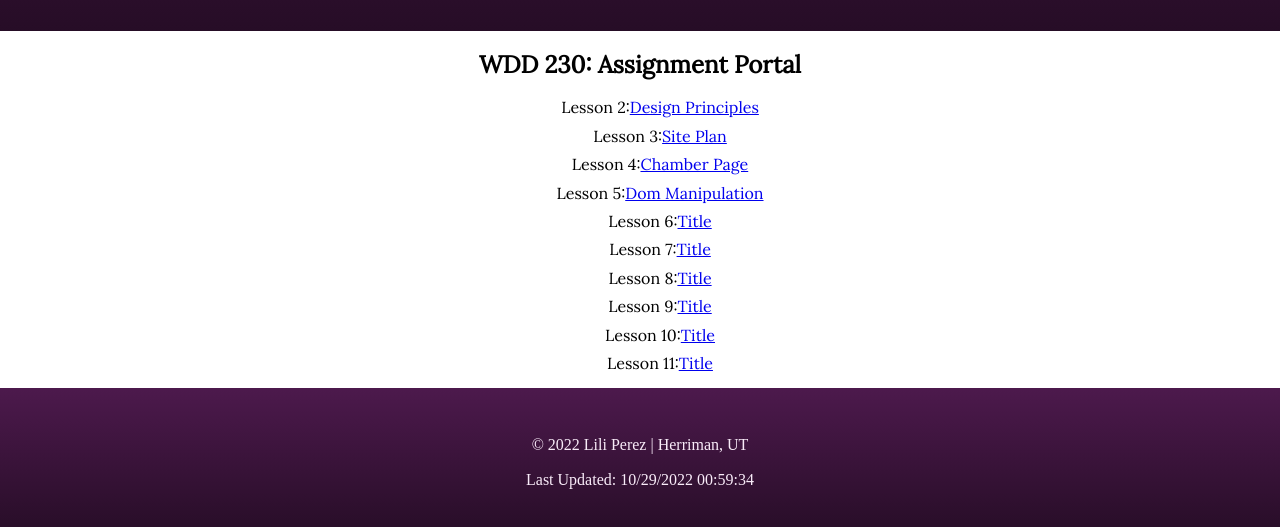
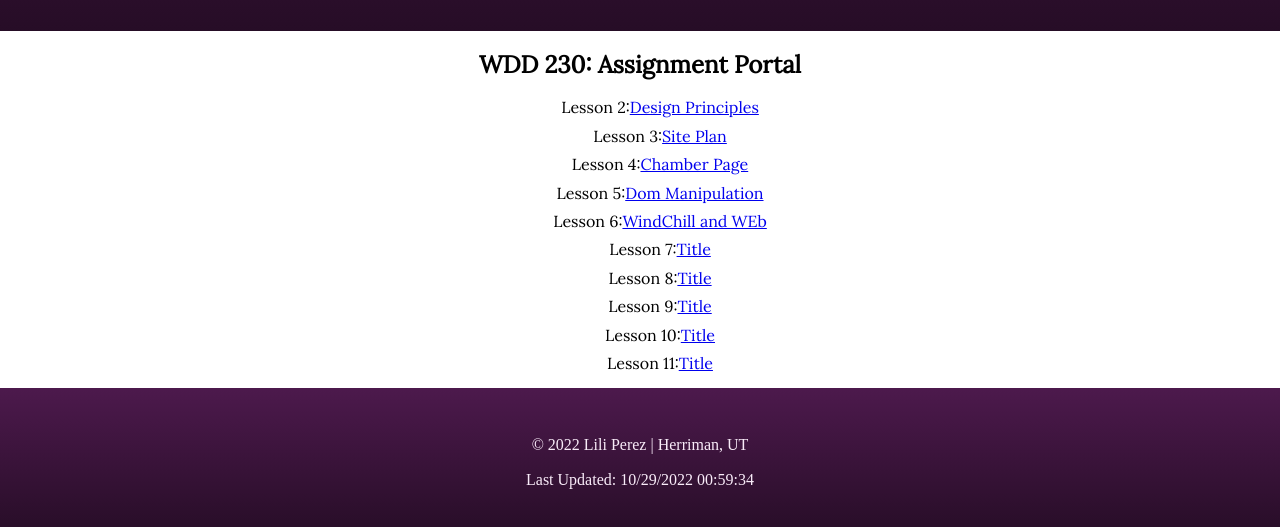
Before and after one commit to LiliIsabel/wdd230, a plain HTML site: page index.html in a window 1280 px wide. Shown: the part 317-844 px from the top of the page. Drawn offline with Linux system fonts and the light colour scheme; a web font is replaced by a local one.

Commit message:
WindChill

```diff
--- a/index.html
+++ b/index.html
@@ -26,7 +26,7 @@
             <li>Lesson 3:<a href="lesson3">Site Plan</a></li>
             <li>Lesson 4:<a href="chamber">Chamber Page</a></li>
             <li>Lesson 5:<a href="lesson5">Dom Manipulation</a></li>
-            <li>Lesson 6:<a href="lesson6">Title</a></li>
+            <li>Lesson 6:<a href="chamber">WindChill and WEb</a></li>
             <li>Lesson 7:<a href="lesson7">Title</a></li>
             <li>Lesson 8:<a href="lesson8">Title</a></li>
             <li>Lesson 9:<a href="lesson9">Title</a></li>
```
